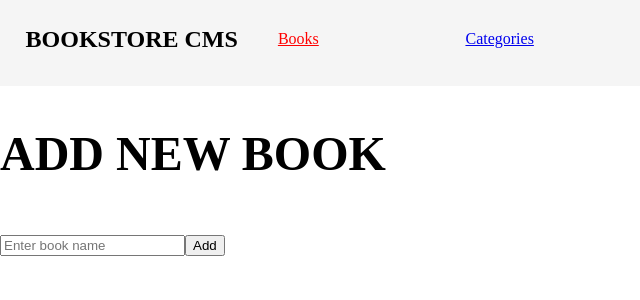
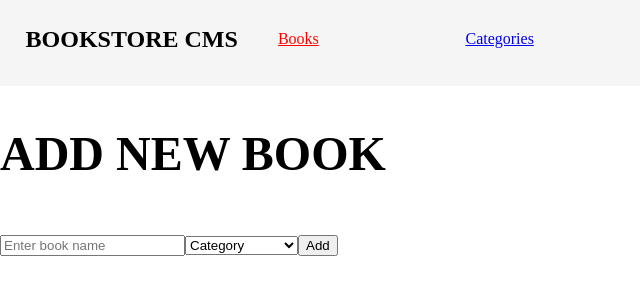
Before and after one commit to samwel-mongare/bookstore, a React (Create React App) app: page / in a window 1280 px wide. Shown: the top 300 px of the page, without its empty margins (0-640 px from the left). Built offline with nearby package versions, Linux system fonts and the light colour scheme.

Commit message:
Add category section

```diff
--- a/package.json
+++ b/package.json
@@ -3,9 +3,11 @@
   "version": "0.1.0",
   "private": true,
   "dependencies": {
+    "@reduxjs/toolkit": "^1.7.1",
     "@testing-library/jest-dom": "^5.16.1",
     "@testing-library/react": "^12.1.2",
     "@testing-library/user-event": "^13.5.0",
+    "axios": "^0.25.0",
     "prop-types": "^15.8.1",
     "react": "^17.0.2",
     "react-dom": "^17.0.2",
--- a/src/components/BooksUI/Bookinput.js
+++ b/src/components/BooksUI/Bookinput.js
@@ -4,33 +4,53 @@ import { useState } from 'react';
 import { bookAdded } from '../../redux/books/books';
 
 const Bookinput = (() => {
-  const [newBook, createNewBook] = useState({
+  const [newTitle, createNewTitle] = useState({
     title: '',
-    author: '',
+  });
+
+  const [newCategory, createNewCategory] = useState({
+    category: '',
   });
 
   const dispatch = useDispatch();
 
-  const onChange = (e) => {
-    createNewBook({
-      id: uuidv4(),
-      title: e.target.value,
-      author: '',
+  const titleChange = (e) => {
+    createNewTitle({
+      [e.target.name]: e.target.value,
     });
+  };
+
+  const categoryChange = (e) => {
+    createNewCategory({
+      [e.target.name]: e.target.value,
+    });
+  };
+
+  const newBook = {
+    id: uuidv4(),
+    title: newTitle.title,
+    category: newCategory.category,
   };
 
   const submitBookToStore = (e) => {
     e.preventDefault();
     dispatch(bookAdded(newBook));
-    createNewBook({
-      title: '',
-    });
+    createNewCategory({ category: '' });
+    createNewTitle({ title: '' });
   };
 
   return (
 
     <form onSubmit={submitBookToStore}>
-      <input type="text" placeholder="Enter book name" value={newBook.title} onChange={onChange} />
+      <input name="title" type="text" placeholder="Enter book name" value={newTitle.title} onChange={titleChange} />
+      <select name="category" onChange={categoryChange} value={newCategory.category} id="myCategory" placeholder="Category">
+        <option value="">Category</option>
+        <option value="Action">Action</option>
+        <option value="Horror">Horror</option>
+        <option value="Science Fiction">Science Fiction</option>
+        <option value="Economy">Economy</option>
+        <option value="Comedy">Comedy</option>
+      </select>
       <button type="submit">Add</button>
     </form>
   );
```
Also changed, not shown: 1 other file (tests, documents, lock files or other folders).
